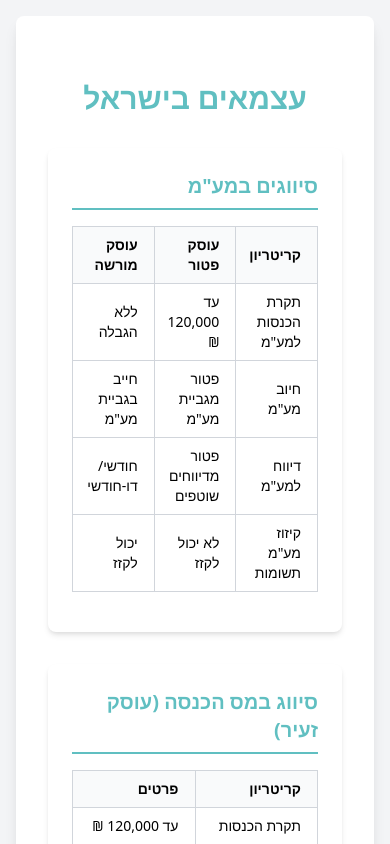
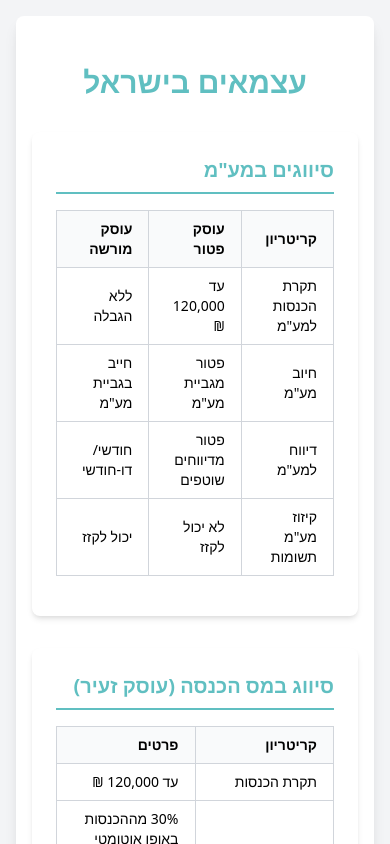
Before and after one commit to Zevik/Atsmai, a Next.js app: page / in a window 390 px wide. Shown: the top 844 px of the page. Built offline with nearby package versions, Linux system fonts and the light colour scheme.

Commit message:
Fix horizontal scrolling on mobile

```diff
--- a/pages/index.js
+++ b/pages/index.js
@@ -1,7 +1,7 @@
 export default function Home() {
   return (
     <div className="min-h-screen bg-secondary/20 overflow-x-hidden p-4">
-      <div className="w-full max-w-4xl mx-auto bg-white p-8 rounded-lg shadow-lg overflow-hidden">
+      <div className="w-full max-w-4xl mx-auto bg-white p-4 md:p-8 rounded-lg shadow-lg overflow-hidden">
         <h1 className="text-3xl font-bold mb-8 text-primary text-center mt-8">עצמאים בישראל</h1>
         <section className="mb-8 hover:shadow-lg transition-shadow transition-transform duration-300 hover:-translate-y-1">
           <h2 className="text-xl font-semibold mb-4 text-primary border-b-2 border-primary pb-2">סיווגים במע"מ</h2>
```
